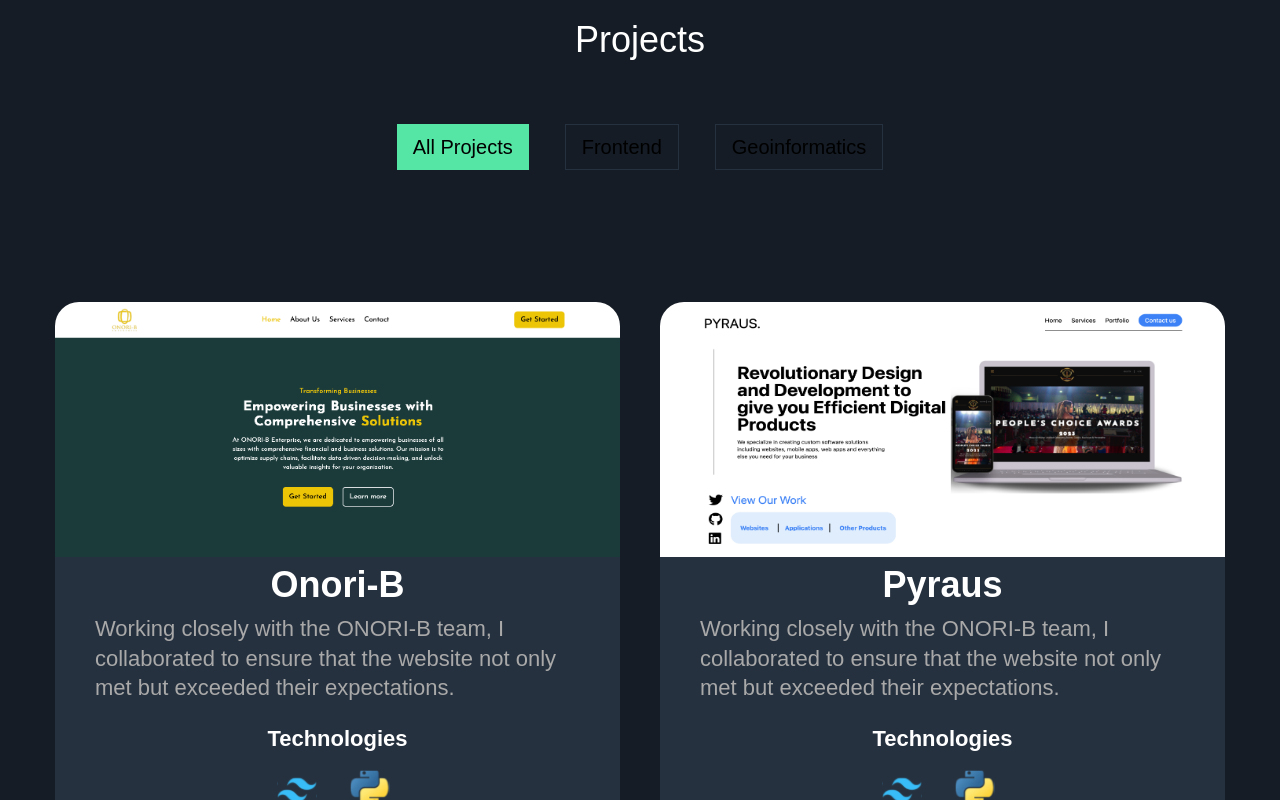
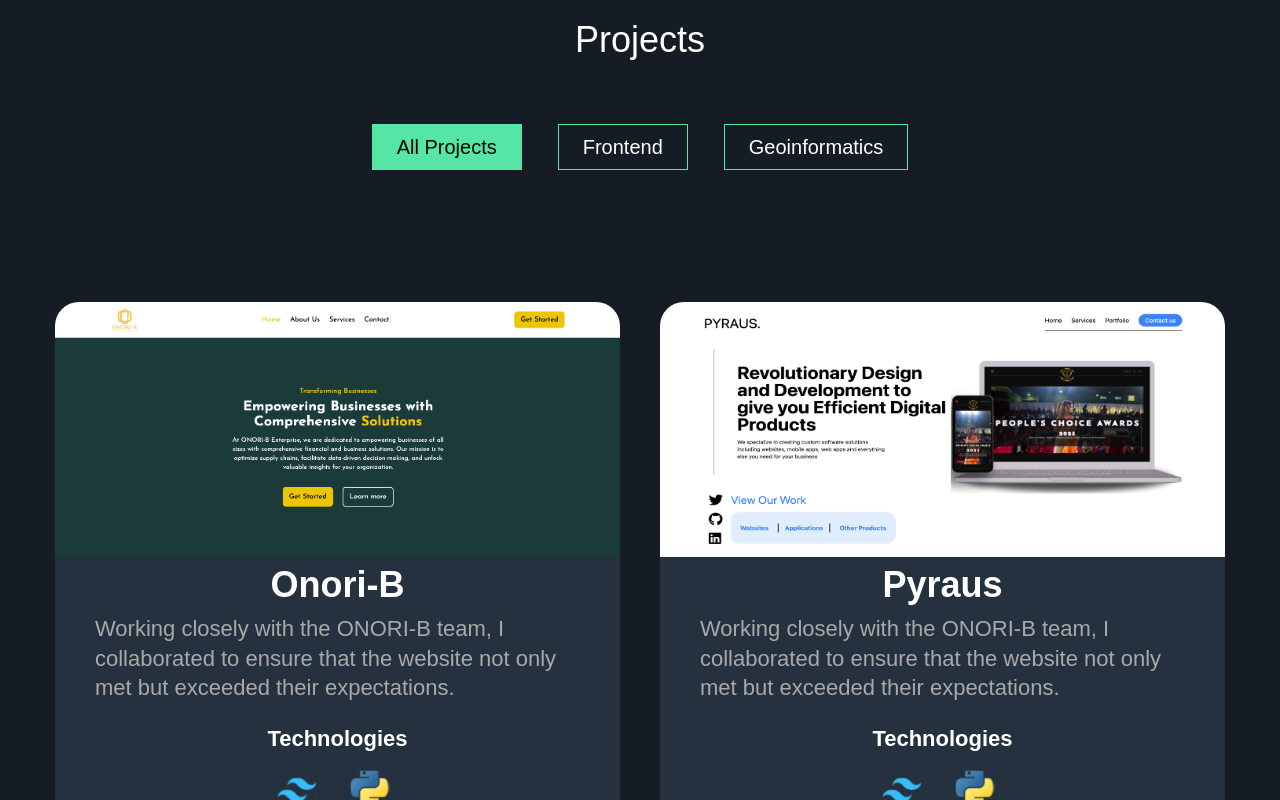
Before and after one commit to Nimrod2022/portfolio-mandela, a React (Vite) app: page / in a window 1280 px wide. Shown: the part 1760-2560 px from the top of the page. Built offline with nearby package versions, Linux system fonts and the light colour scheme; a web font is replaced by a local one.

Commit message:
active projects button switch

```diff
--- a/src/components/Home/Contact.jsx
+++ b/src/components/Home/Contact.jsx
@@ -115,7 +115,7 @@
 
             <div className="gap-y-8 lg:grid-cols-5">
               <div className=" rounded-lg md:rounded-none form-height  bg-white p-8 shadow-lg lg:col-span-3 lg:p-12">
-                <form action="#" className="space-y-2 " onSubmit={sendEmail}>
+                <form action="#" className="space-y-2 z-50 " onSubmit={sendEmail}>
                   <p className="text-lg">I am interested in...</p>
                   <div className="flex justify-between gap-4 md:gap-10 pt-5">
                     <div className="flex-1">
--- a/src/components/Home/Navbar.jsx
+++ b/src/components/Home/Navbar.jsx
@@ -44,7 +44,7 @@
             </Link>
 
             {/* Sidebar to cover entire screen */}
-            <div className="block md:hidden fixed inset-0 z-50 items-center">
+            <div className="block md:hidden w-full z-50 items-center">
               <Sidebar darkMode={darkMode} />
             </div>
 
--- a/src/components/Home/Sidebar.jsx
+++ b/src/components/Home/Sidebar.jsx
@@ -84,7 +84,7 @@
           },
           bmMenu: {
             background: "rgba(0, 0, 0, 0.7)",
-            padding: "2.5em 1.5em 0",
+            // padding: "2.5em 1.5em 0",
             fontSize: "1.15em",
             textAlign: "center",
             width: "100vw",
--- a/src/components/Projects/Projects.jsx
+++ b/src/components/Projects/Projects.jsx
@@ -1,4 +1,4 @@
-import  { useState } from "react";
+import { useState } from "react";
 import data from "./data.json";
 import ProjectsDiv from "./ProjectsDiv";
 
@@ -17,34 +17,48 @@
   };
 
   return (
-    <section  className={darkMode ? "dark" : ""}>
+    <section className={darkMode ? "dark" : ""}>
       <div className="satoshi dark:bg-[#151C25] bg-[#F0F0F4]">
-        <h1 id="/projects" className="text-center text-[#151C25] dark:text-white text-4xl">Projects</h1>
+        <h1
+          id="/projects"
+          className="text-center text-[#151C25] dark:text-white text-4xl"
+        >
+          Projects
+        </h1>
         <div className="flex md:text-xl gap-x-5 justify-center mt-16 mb-8">
           {/* Filter buttons */}
           <button
-            className={`mr-4 filter-btn-light dark:filter-btn  ${activeCategory === "all" ? "active" : ""}`}
+            className={`mr-4 project-border     px-6 py-2 dark:border-[#55e5a4] border-[#26313F]  ${
+              activeCategory === "all"
+                ? "active dark:bg-[#55e5a4] bg-[#151C25] dark:text-[#000000] text-[#FFFFFF]"
+                : "dark:text-white"
+            }`}
             onClick={() => filterProjects("all")}
           >
             All Projects
           </button>
           <button
-            className={`mr-4  filter-btn-light dark:filter-btn  ${activeCategory === "frontend" ? "active" : ""}`}
+            className={`mr-4 project-border     px-6 py-2 dark:border-[#55e5a4] border-[#26313F]  ${
+              activeCategory === "frontend"
+                ? "active dark:bg-[#55e5a4] bg-[#151C25] dark:text-[#000000] text-[#FFFFFF]"
+                : "dark:text-white"
+            }`}
             onClick={() => filterProjects("frontend")}
           >
             Frontend
           </button>
           <button
-            className={`filter-btn-light dark:filter-btn ${activeCategory === "geoinformatics" ? "active" : ""}`}
+            className={`project-border     px-6 py-2 dark:border-[#55e5a4] border-[#26313F] ${
+              activeCategory === "geoinformatics"
+                ? " active dark:bg-[#55e5a4] bg-[#151C25] dark:text-[#000000] text-[#FFFFFF]"
+                : "dark:text-white"
+            }`}
             onClick={() => filterProjects("geoinformatics")}
           >
             Geoinformatics
           </button>
         </div>
-        <div
-
-          className="satoshi flex gap-10 flex-wrap md:py-20 justify-center dark:bg-[#151C25] bg-[#F0F0F4] pt-20"
-        >
+        <div className="satoshi flex gap-10 flex-wrap md:py-20 justify-center dark:bg-[#151C25] bg-[#F0F0F4] pt-20">
           {/* Render filtered projects */}
           {filteredProjects.map((project) => (
             <ProjectsDiv
@@ -58,6 +72,12 @@
             />
           ))}
         </div>
+
+        <div className=" justify-center items-center flex flex-col">
+          <button className="mr-4 project-border  text-xl px-6 py-2 dark:border-[#55e5a4] border-[#26313F] dark:bg-[#55e5a4] bg-[#151C25] dark:text-[#000000] text-[#FFFFFF]">
+            View all Projects
+          </button>
+        </div>
       </div>
     </section>
   );
--- a/src/index.css
+++ b/src/index.css
@@ -31,9 +31,12 @@
   height: 500px;
 }
 
+.project-border{
+  border-width: 1.5px;
+}
 /* Projects styling */
 
-.filter-btn {
+/* .filter-btn {
   border: 1px solid #55e5a4;
   background-color: transparent;
   color: white;
@@ -59,7 +62,7 @@
   border: none;
   background-color: #26313f;
   color: white;
-}
+} */
 
 
 
```
